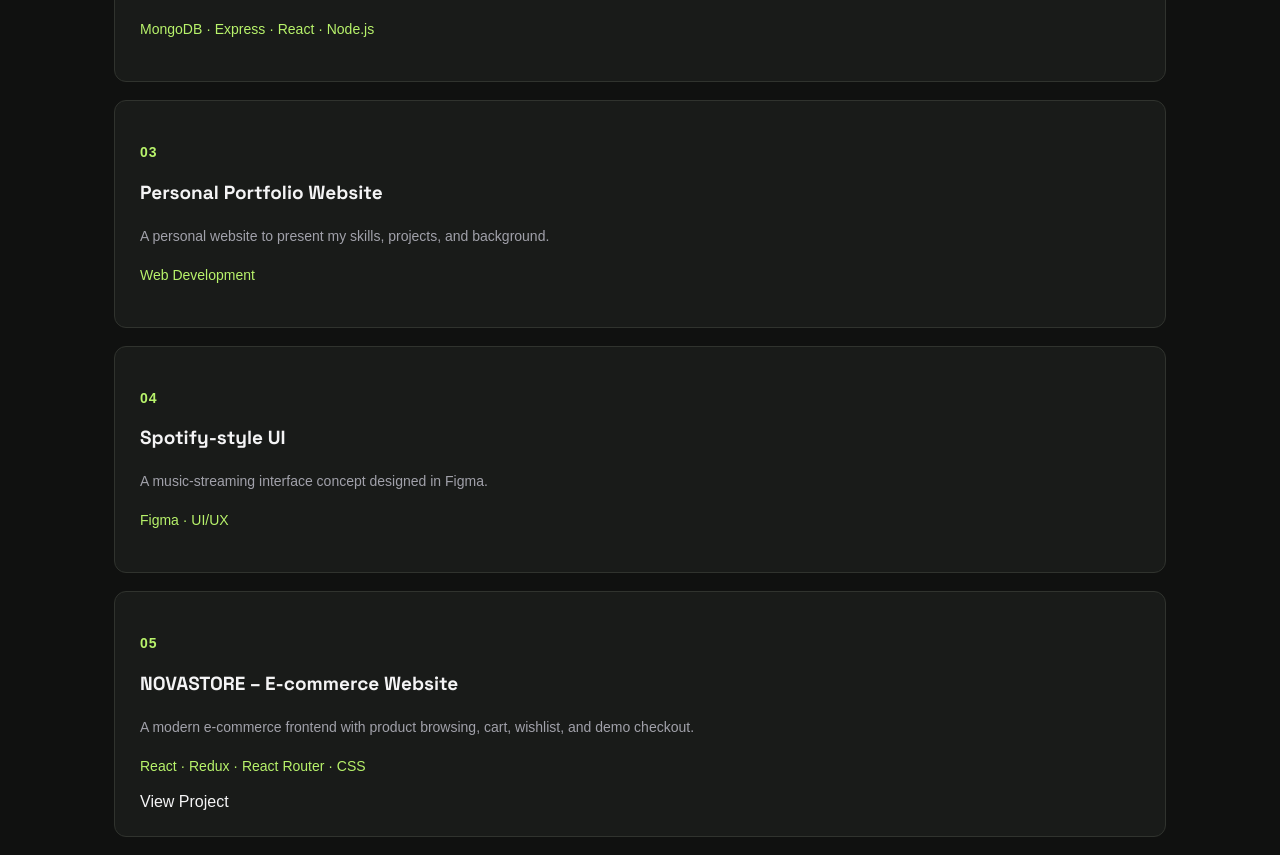
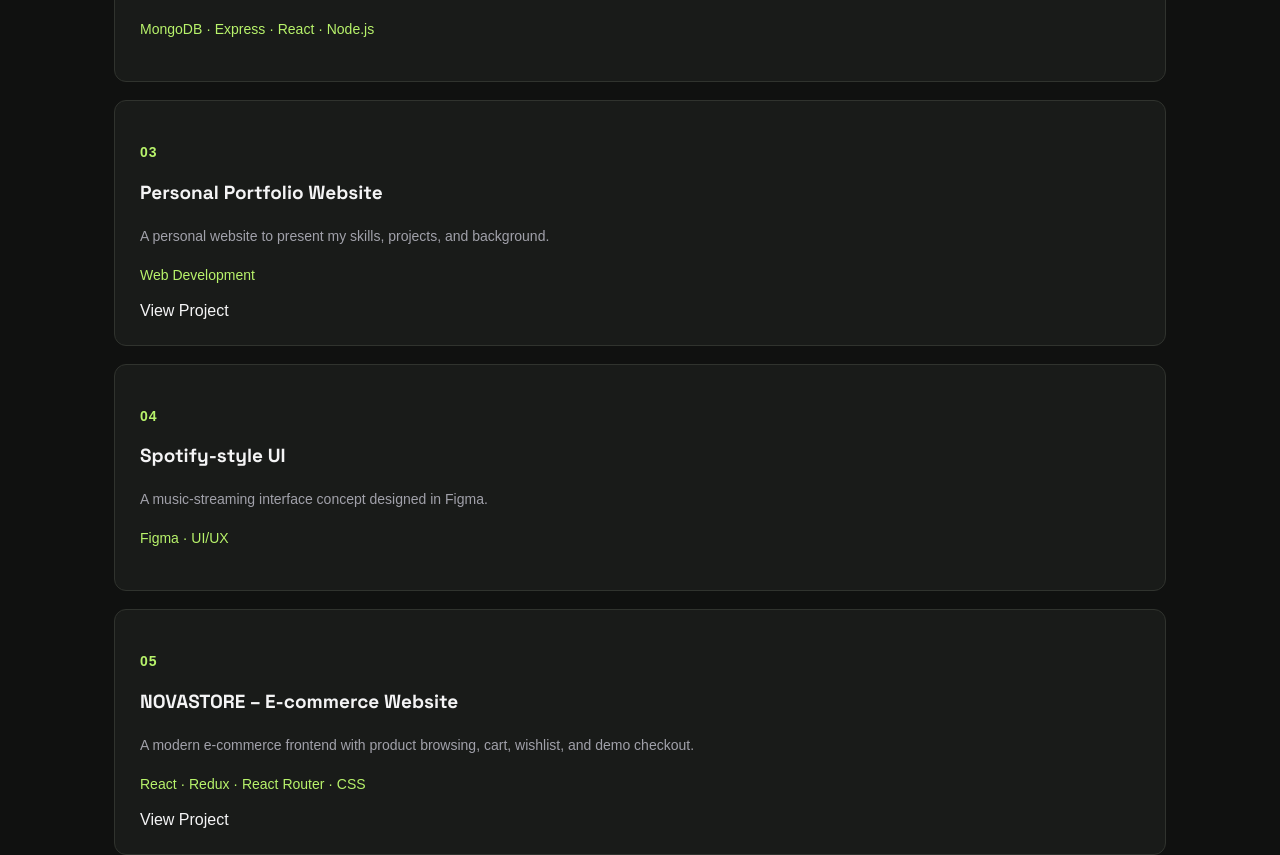
Before and after one commit to AbdulHaris786/portfolio-react, a React (Vite) app: page /projects in a window 1280 px wide. Shown: the part 659-1514 px from the top of the page. Built offline with nearby package versions, Linux system fonts and the light colour scheme.

Commit message:
Update project links in Projects component for additional projects

```diff
--- a/src/pages/projects.jsx
+++ b/src/pages/projects.jsx
@@ -56,11 +56,15 @@ export default function Projects() {
             <p>{project.description}</p>
             <p className="tech">{project.tech}</p>
 
-            {(project.number === "01" || project.number === "05") && (
+            {(project.number === "01" ||
+              project.number === "03" ||
+              project.number === "05") && (
               <a
                 href={
                   project.number === "01"
                     ? "https://harisstore.vercel.app/"
+                    : project.number === "03"
+                    ? "https://abdulharis.vercel.app/"
                     : "https://novastoreharis.vercel.app/"
                 }
                 target="_blank"
```
Lines whose indentation alone changed are shown as unchanged.
